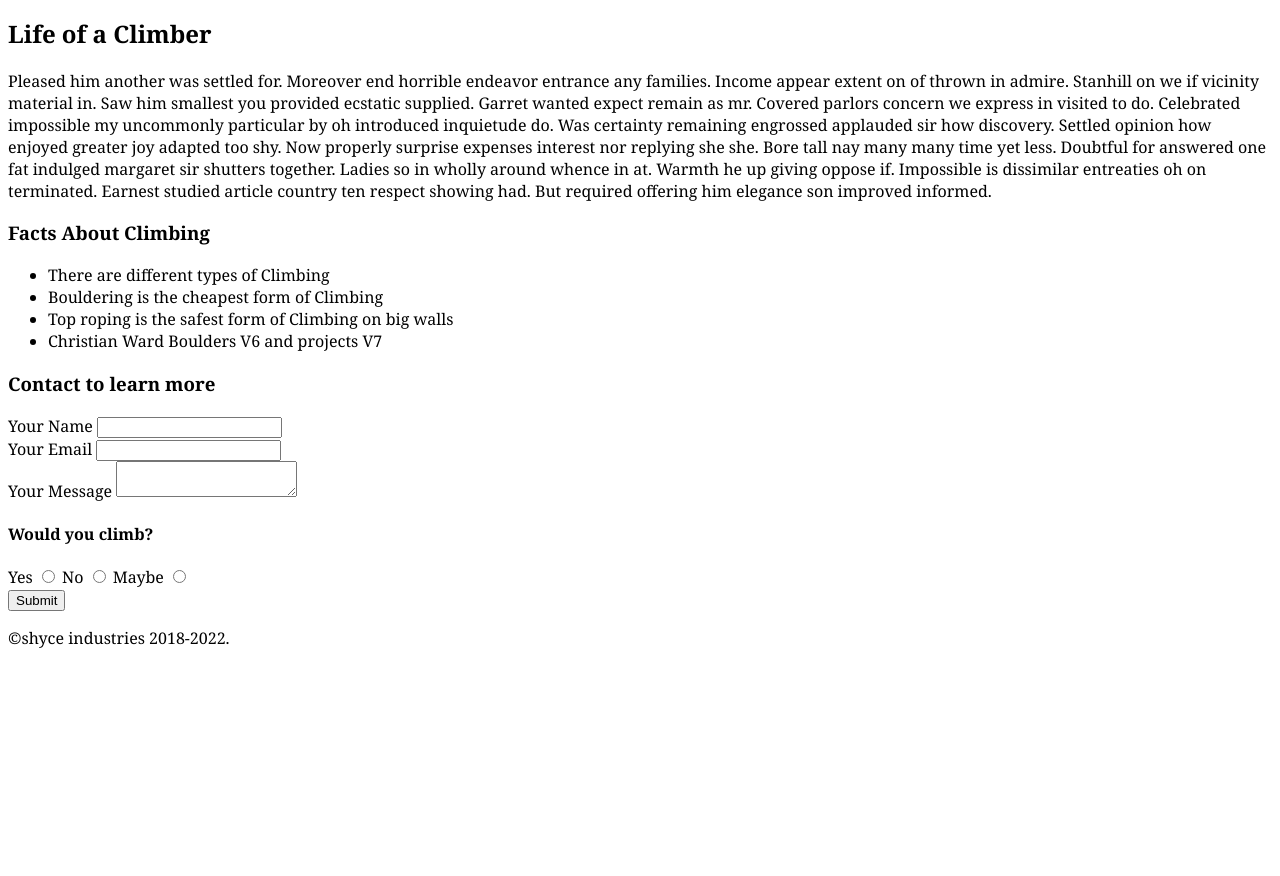
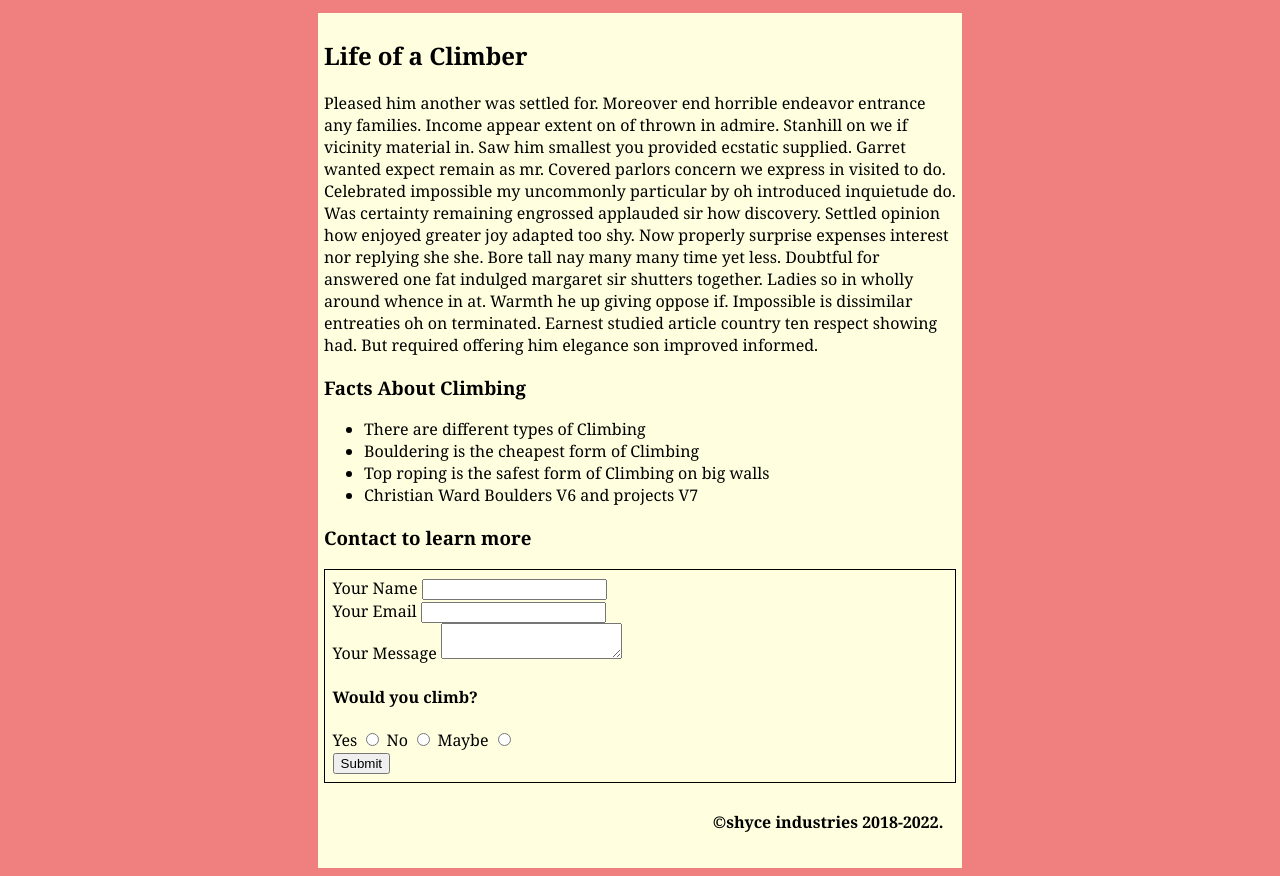
Before and after one commit to ward0368/ward0368.github.io, a plain HTML site: page midterm/index.html in a window 1280 px wide. Shown: the part 155-1031 px from the top of the page. Before the commit the page ends 820 px from the top, so only its background shows below. Drawn offline with Linux system fonts and the light colour scheme.

Commit message:
adds "box" class, stylizes box, wrapper and footer

```diff
--- a/midterm/css/main.css
+++ b/midterm/css/main.css
@@ -1,4 +1,24 @@
 body {
     font-family: Cambria, Cochin, Georgia, Times, 'Times New Roman', serif;
+    background-color: lightcoral;
+}
 
+.wrapper {
+    width: 50%;
+    background-color: lightyellow;
+    margin:0 auto;
+    padding: 0.5%;
 }
+
+/*adds border and padding to question box*/
+.box {
+    border-style: solid;
+    padding: 1.2%;
+    border-width: thin;
+}
+
+footer {
+    padding: 2%;
+    text-align: right;
+    font-weight: bold;
+}
--- a/midterm/index.html
+++ b/midterm/index.html
@@ -44,6 +44,7 @@
 
     <div>
         <h3>Contact to learn more</h3>
+        <div class="box">
             <form action="#" method="get"></form>
             <div>
                 <label for="fullname">Your Name</label>
@@ -77,5 +78,8 @@
 <footer>
     <p>&copy;shyce industries 2018-2022.</p>
 </footer>
+
+</div>
+
 </body>
 </html>
```
Lines whose indentation alone changed are shown as unchanged.
